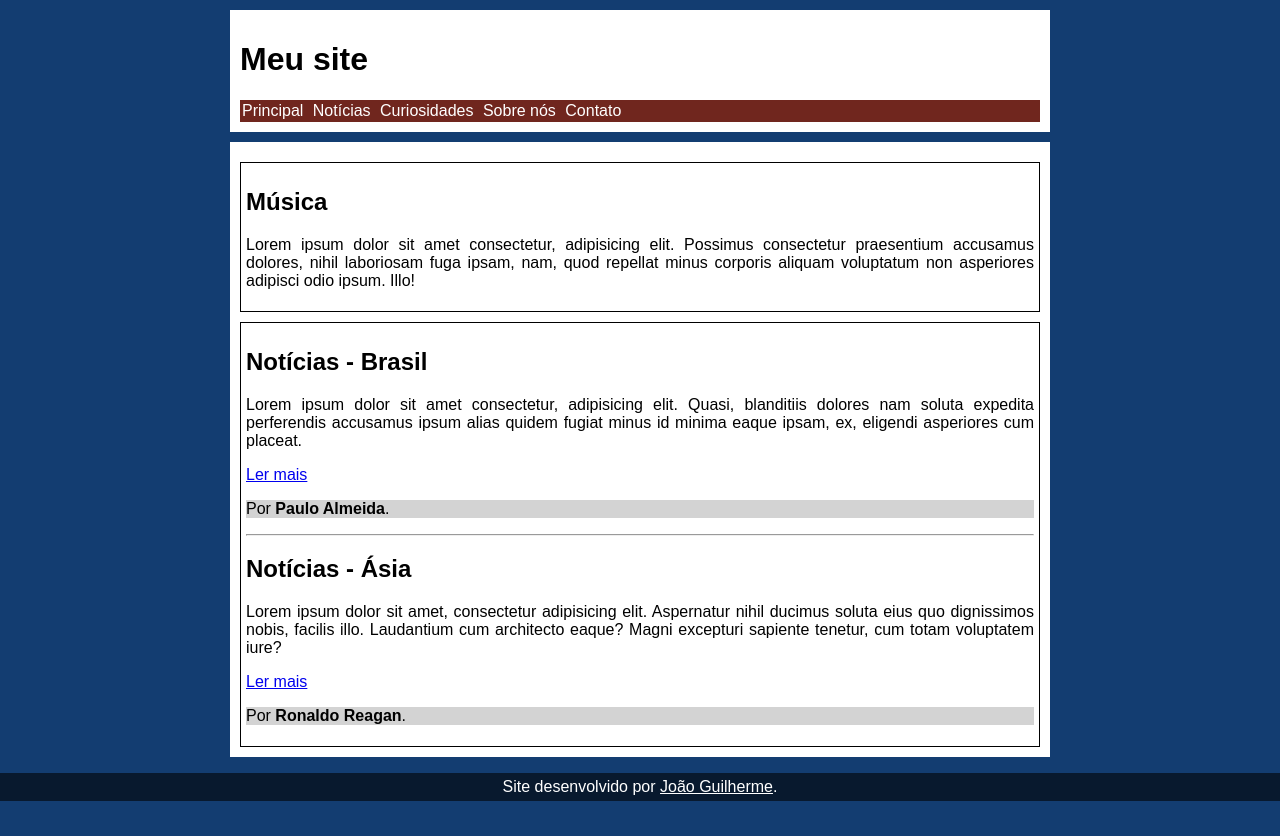
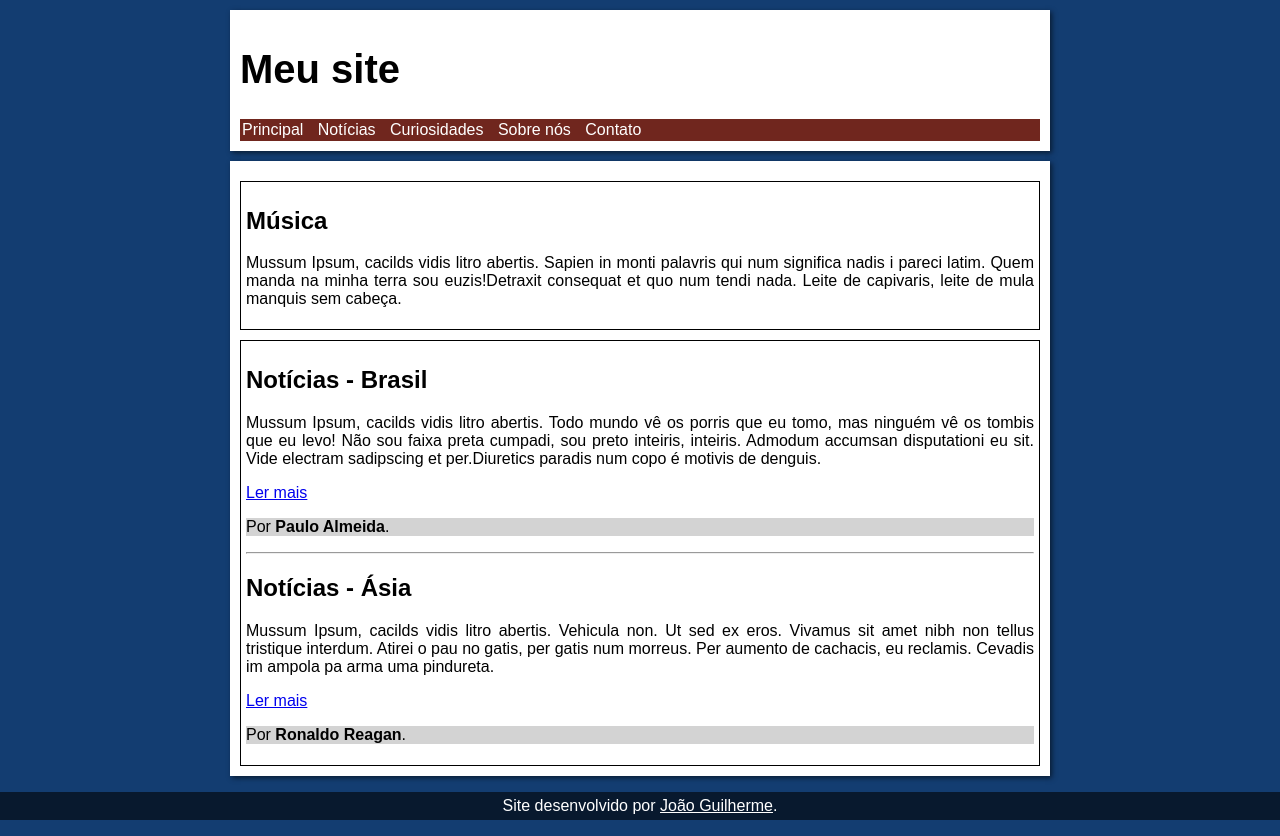
Before and after one commit to joaoglibras/html-css, a plain HTML site: page exercicios/ex021/caixa02.html in a window 1280 px wide. Drawn offline with Linux system fonts and the light colour scheme.

Commit message:
ex021 improvements

```diff
--- a/exercicios/ex021/caixa02.html
+++ b/exercicios/ex021/caixa02.html
@@ -4,7 +4,8 @@
     <meta charset="UTF-8">
     <meta http-equiv="X-UA-Compatible" content="IE=edge">
     <meta name="viewport" content="width=device-width, initial-scale=1.0">
-    <title>Grouping tags</title>
+    <link rel="shortcut icon" href="balloon.ico" type="image/x-icon">
+    <title>Grouping Tags - ex021</title>
     <style>
         body {
             font-family: Arial, Helvetica, sans-serif;
@@ -21,6 +22,11 @@
             margin: 10px auto;
             padding: 10px;
             max-width: 800px;
+            box-shadow: 2px 2px 5px #091c33;
+        }
+
+        h1 {
+            font-size: 2.5em;
         }
 
         nav {
@@ -29,7 +35,7 @@
         }
         nav > a {
             display: inline-block;
-            margin-right: 5px;
+            margin-right: 10px;
             color: white;
             text-decoration: none;
         }
@@ -43,19 +49,19 @@
             margin: 10px auto;
             padding: 10px;
             max-width: 800px;
+            box-shadow: 2px 2px 5px #091c33;
         }
         section {
             margin-top: 10px;
             border: 1px solid black;
             padding: 5px;
         }
-        article > aside > p {
+        article > aside {
             background-color: lightgray;
         }
         author {
             font-weight: bold;
         }
-
 
         /*FOOTER*/
         footer > p {
@@ -101,12 +107,12 @@
     <main>
         <section id="assuntos">
             <h2>Música</h2>
-            <p>Lorem ipsum dolor sit amet consectetur, adipisicing elit. Possimus consectetur praesentium accusamus dolores, nihil laboriosam fuga ipsam, nam, quod repellat minus corporis aliquam voluptatum non asperiores adipisci odio ipsum. Illo!</p>
+            <p>Mussum Ipsum, cacilds vidis litro abertis. Sapien in monti palavris qui num significa nadis i pareci latim. Quem manda na minha terra sou euzis!Detraxit consequat et quo num tendi nada. Leite de capivaris, leite de mula manquis sem cabeça.</p>
         </section>
         <section id="noticias">
             <article>
                 <h2>Notícias - Brasil</h2>
-                <p>Lorem ipsum dolor sit amet consectetur, adipisicing elit. Quasi, blanditiis dolores nam soluta expedita perferendis accusamus ipsum alias quidem fugiat minus id minima eaque ipsam, ex, eligendi asperiores cum placeat.</p>
+                <p>Mussum Ipsum, cacilds vidis litro abertis. Todo mundo vê os porris que eu tomo, mas ninguém vê os tombis que eu levo! Não sou faixa preta cumpadi, sou preto inteiris, inteiris. Admodum accumsan disputationi eu sit. Vide electram sadipscing et per.Diuretics paradis num copo é motivis de denguis.</p>
                 <p><a href="#">Ler mais</a></p>
                 <aside>
                     <p>Por <author>Paulo Almeida</author>.</p>
@@ -115,7 +121,7 @@
                 <hr>
                 <article>
                     <h2>Notícias - Ásia</h2>
-                    <p>Lorem ipsum dolor sit amet, consectetur adipisicing elit. Aspernatur nihil ducimus soluta eius quo dignissimos nobis, facilis illo. Laudantium cum architecto eaque? Magni excepturi sapiente tenetur, cum totam voluptatem iure?</p>
+                    <p>Mussum Ipsum, cacilds vidis litro abertis. Vehicula non. Ut sed ex eros. Vivamus sit amet nibh non tellus tristique interdum. Atirei o pau no gatis, per gatis num morreus. Per aumento de cachacis, eu reclamis. Cevadis im ampola pa arma uma pindureta.</p>
                     <p><a href="#">Ler mais</a></p>
                     <aside>
                         <p>Por <author>Ronaldo Reagan</author>.</p>
```
Also changed, not shown: exercicios/ex021/balloon.ico (added).
